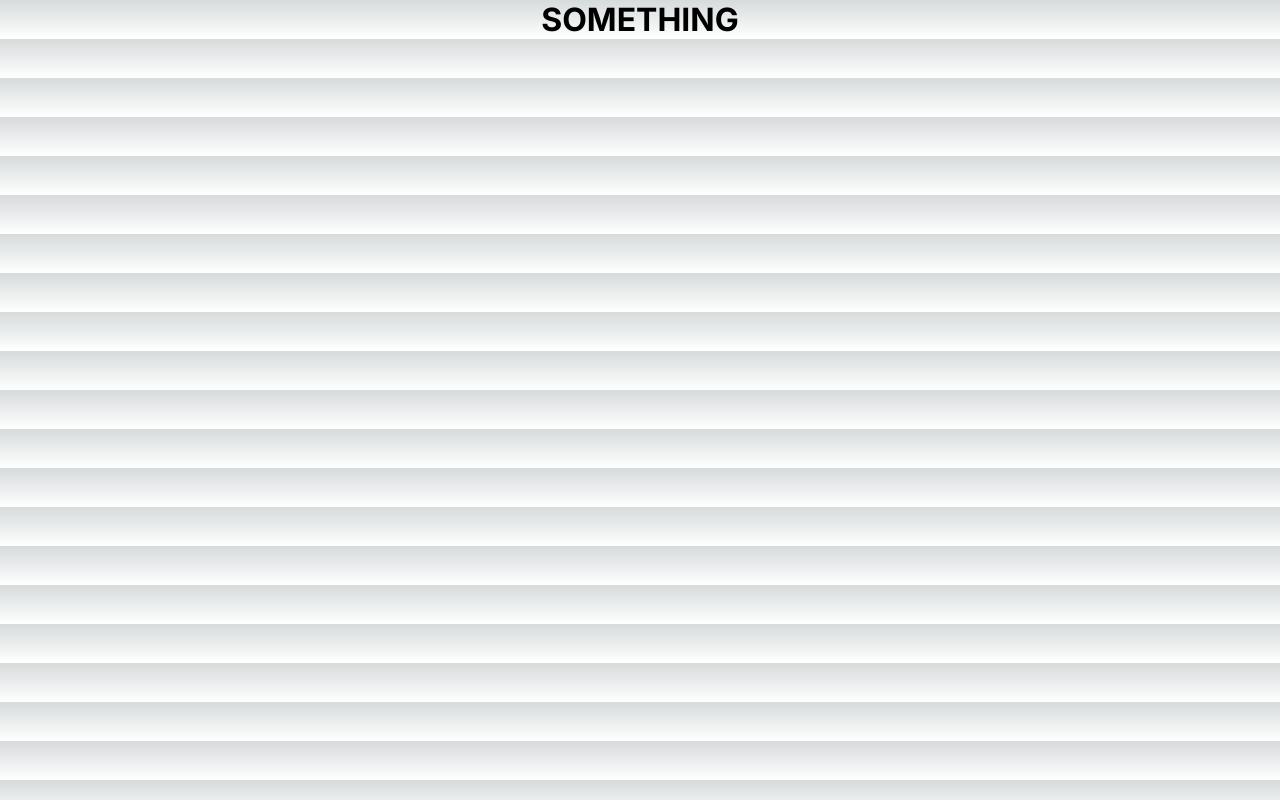
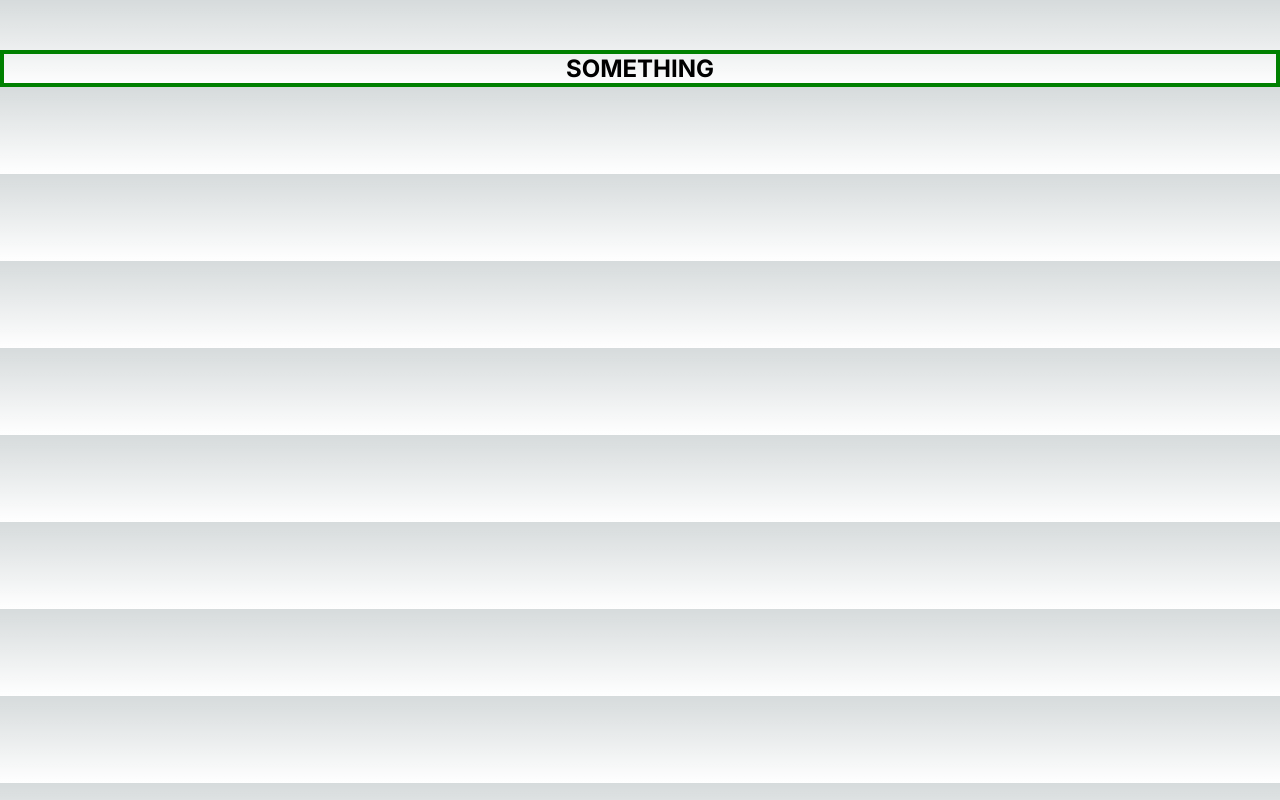
Before and after one commit to romulloqueiroz/romullo_portfolio, a Next.js app: page / in a window 1280 px wide. Built offline with nearby package versions, Linux system fonts and the light colour scheme.

Commit message:
feat - transient props & dynamic tags on View component

```diff
--- a/app/components/atoms/View/View.styles.ts
+++ b/app/components/atoms/View/View.styles.ts
@@ -1,56 +1,57 @@
 import styled from 'styled-components'
 import { ViewType } from './View.types'
 
-export const StyledView = styled.div<Partial<ViewType>>`
+// export const StyledView = styled.div<Partial<ViewType>>`
+export const StyledView = styled.div.attrs<Partial<ViewType>>(({ as }) => ({ as: as || 'div' }))`
   display: flex;
   flex-direction: column; // Only to simulate the React Native workflow
 
-  ${({ p }) => p && `padding: ${typeof p === 'number' ? `${p}px` : p};`};
-  ${({ ph }) => ph && `padding: 0 ${typeof ph === 'number' ? `${ph}px` : ph};`};
-  ${({ pv }) => pv && `padding: ${typeof pv === 'number' ? `${pv}px` : pv} 0;`};
-  ${({ pl }) => pl && `padding-left: ${typeof pl === 'number' ? `${pl}px` : pl};`};
-  ${({ pr }) => pr && `padding-right: ${typeof pr === 'number' ? `${pr}px` : pr};`};
-  ${({ pt }) => pt && `padding-top: ${typeof pt === 'number' ? `${pt}px` : pt};`};
-  ${({ pb }) => pb && `padding-bottom: ${typeof pb === 'number' ? `${pb}px` : pb};`};
+  ${({ $p }) => $p && `padding: ${typeof $p === 'number' ? `${$p}px` : $p};`};
+  ${({ $ph }) => $ph && `padding: 0 ${typeof $ph === 'number' ? `${$ph}px` : $ph};`};
+  ${({ $pv }) => $pv && `padding: ${typeof $pv === 'number' ? `${$pv}px` : $pv} 0;`};
+  ${({ $pl }) => $pl && `padding-left: ${typeof $pl === 'number' ? `${$pl}px` : $pl};`};
+  ${({ $pr }) => $pr && `padding-right: ${typeof $pr === 'number' ? `${$pr}px` : $pr};`};
+  ${({ $pt }) => $pt && `padding-top: ${typeof $pt === 'number' ? `${$pt}px` : $pt};`};
+  ${({ $pb }) => $pb && `padding-bottom: ${typeof $pb === 'number' ? `${$pb}px` : $pb};`};
 
-  ${({ p }) => p && `padding: ${typeof p === 'number' ? `${p}px` : p};`};
-  ${({ ph }) => ph && `padding: 0 ${typeof ph === 'number' ? `${ph}px` : ph};`};
-  ${({ pv }) => pv && `padding: ${typeof pv === 'number' ? `${pv}px` : pv} 0;`};
-  ${({ pl }) => pl && `padding-left: ${typeof pl === 'number' ? `${pl}px` : pl};`};
-  ${({ pr }) => pr && `padding-right: ${typeof pr === 'number' ? `${pr}px` : pr};`};
-  ${({ pt }) => pt && `padding-top: ${typeof pt === 'number' ? `${pt}px` : pt};`};
-  ${({ pb }) => pb && `padding-bottom: ${typeof pb === 'number' ? `${pb}px` : pb};`};
+  ${({ $m }) => $m && `margin: ${typeof $m === 'number' ? `${$m}px` : $m};`};
+  ${({ $mh }) => $mh && `margin: 0 ${typeof $mh === 'number' ? `${$mh}px` : $mh};`};
+  ${({ $mv }) => $mv && `margin: ${typeof $mv === 'number' ? `${$mv}px` : $mv} 0;`};
+  ${({ $ml }) => $ml && `margin-left: ${typeof $ml === 'number' ? `${$ml}px` : $ml};`};
+  ${({ $mr }) => $mr && `margin-right: ${typeof $mr === 'number' ? `${$mr}px` : $mr};`};
+  ${({ $mt }) => $mt && `margin-top: ${typeof $mt === 'number' ? `${$mt}px` : $mt};`};
+  ${({ $mb }) => $mb && `margin-bottom: ${typeof $mb === 'number' ? `${$mb}px` : $mb};`};
 
-  ${({ h }) => h && `height: ${typeof h === 'number' ? `${h}px` : h};`};
-  ${({ w }) => w && `width: ${typeof w === 'number' ? `${w}px` : w};`};
+  ${({ $h }) => $h && `height: ${typeof $h === 'number' ? `${$h}px` : $h};`};
+  ${({ $w }) => $w && `width: ${typeof $w === 'number' ? `${$w}px` : $w};`};
 
-  ${({ br }) => br && `border-radius: ${typeof br === 'number' ? `${br}px` : br};`};
-  ${({ btlr }) => btlr && `border-top-left-radius: ${typeof btlr === 'number' ? `${btlr}px` : btlr};`};
-  ${({ btrr }) => btrr && `border-top-right-radius: ${typeof btrr === 'number' ? `${btrr}px` : btrr};`};
-  ${({ bblr }) => bblr && `border-bottom-left-radius: ${typeof bblr === 'number' ? `${bblr}px` : bblr};`};
-  ${({ bbrr }) => bbrr && `border-bottom-right-radius: ${typeof bbrr === 'number' ? `${bbrr}px` : bbrr};`};
+  ${({ $br }) => $br && `border-radius: ${typeof $br === 'number' ? `${$br}px` : $br};`};
+  ${({ $btlr }) => $btlr && `border-top-left-radius: ${typeof $btlr === 'number' ? `${$btlr}px` : $btlr};`};
+  ${({ $btrr }) => $btrr && `border-top-right-radius: ${typeof $btrr === 'number' ? `${$btrr}px` : $btrr};`};
+  ${({ $bblr }) => $bblr && `border-bottom-left-radius: ${typeof $bblr === 'number' ? `${$bblr}px` : $bblr};`};
+  ${({ $bbrr }) => $bbrr && `border-bottom-right-radius: ${typeof $bbrr === 'number' ? `${$bbrr}px` : $bbrr};`};
 
-  ${({ bw }) => bw && `border-width: ${typeof bw === 'number' ? `${bw}px` : bw};`};
+  ${({ $bw }) => $bw && `border-width: ${typeof $bw === 'number' ? `${$bw}px` : $bw};`};
 
-  ${({ round }) => round && `height: ${round}px; width: ${round}px; border-radius: ${round / 2}px;`};
+  ${({ $round }) => $round && `height: ${$round}px; width: ${$round}px; border-radius: ${$round / 2}px;`};
 
-  ${({ flex }) => flex && `flex: ${flex};`};
-  ${({ flex1 }) => flex1 && `flex: 1;`};
+  ${({ $flex }) => $flex && `flex: ${$flex};`};
+  ${({ $flex1 }) => $flex1 && `flex: 1;`};
 
-  ${({ row }) => row && `flex-direction: row;`};
+  ${({ $row }) => $row && `flex-direction: row;`};
 
-  ${({ main }) => main && `justify-content: ${main};`};
-  ${({ cross }) => cross && `align-items: ${cross};`};
+  ${({ $main }) => $main && `justify-content: ${$main};`};
+  ${({ $cross }) => $cross && `align-items: ${$cross};`};
 
-  ${({ overflow }) => overflow && `overflow: ${overflow};`};
-  ${({ overflowHidden }) => overflowHidden && `overflow: hidden;`};
+  ${({ $overflow }) => $overflow && `overflow: ${$overflow};`};
+  ${({ $overflowHidden }) => $overflowHidden && `overflow: hidden;`};
 
-  ${({ position }) => position && `position: ${position};`};
-  ${({ absolute }) => absolute && `position: absolute;`};
-  ${({ absolute, x }) => absolute && x && `left: ${typeof x === 'number' ? `${x}px` : x};`};
-  ${({ absolute, rx }) => absolute && rx && `right: ${typeof rx === 'number' ? `${rx}px` : rx};`};
-  ${({ absolute, y }) => absolute && y && `top: ${typeof y === 'number' ? `${y}px` : y};`};
-  ${({ absolute, by }) => absolute && by && `bottom: ${typeof by === 'number' ? `${by}px` : by};`};
+  ${({ $position }) => $position && `position: ${$position};`};
+  ${({ $absolute }) => $absolute && `position: absolute;`};
+  ${({ $absolute, $x }) => $absolute && $x && `left: ${typeof $x === 'number' ? `${$x}px` : $x};`};
+  ${({ $absolute, $rx }) => $absolute && $rx && `right: ${typeof $rx === 'number' ? `${$rx}px` : $rx};`};
+  ${({ $absolute, $y }) => $absolute && $y && `top: ${typeof $y === 'number' ? `${$y}px` : $y};`};
+  ${({ $absolute, $by }) => $absolute && $by && `bottom: ${typeof $by === 'number' ? `${$by}px` : $by};`};
 
   ${props => props.style};
 `
--- a/app/components/atoms/View/View.tsx
+++ b/app/components/atoms/View/View.tsx
@@ -51,54 +51,56 @@ export const View: React.FC<Partial<ViewType>> = ({
   y,
   by,
   style,
+  as,
 }) => (
   <StyledView
-    ph={ph}
-    pv={pv}
-    pl={pl}
-    pr={pr}
-    pt={pt}
-    pb={pb}
-    p={p}
+    $ph={ph}
+    $pv={pv}
+    $pl={pl}
+    $pr={pr}
+    $pt={pt}
+    $pb={pb}
+    $p={p}
     // margins
-    mh={mh}
-    mv={mv}
-    ml={ml}
-    mr={mr}
-    mt={mt}
-    mb={mb}
-    m={m}
+    $mh={mh}
+    $mv={mv}
+    $ml={ml}
+    $mr={mr}
+    $mt={mt}
+    $mb={mb}
+    $m={m}
     // sizes
-    h={h}
-    w={w}
+    $h={h}
+    $w={w}
     // border radius
-    br={br}
-    btlr={btlr}
-    btrr={btrr}
-    bblr={bblr}
-    bbrr={bbrr}
+    $br={br}
+    $btlr={btlr}
+    $btrr={btrr}
+    $bblr={bblr}
+    $bbrr={bbrr}
     // border width
-    bw={bw}
+    $bw={bw}
     // circle
-    round={round}
+    $round={round}
     // flex
-    flex={flex}
-    flex1={!!flex1 && !flex}
+    $flex={flex}
+    $flex1={!!flex1 && !flex}
     // flexbox
-    row={row}
-    main={main}
-    cross={cross}
+    $row={row}
+    $main={main}
+    $cross={cross}
     // overflow
-    overflow={overflow}
-    overflowHidden={overflowHidden}
+    $overflow={overflow}
+    $overflowHidden={overflowHidden}
     // position
-    position={position}
-    absolute={absolute}
-    x={x}
-    rx={rx}
-    y={y}
-    by={by}
+    $position={position}
+    $absolute={absolute}
+    $x={x}
+    $rx={rx}
+    $y={y}
+    $by={by}
     style={style}
+    as={as}
   >
     {children}
   </StyledView>
--- a/app/page.tsx
+++ b/app/page.tsx
@@ -8,6 +8,11 @@ export default function Home() {
         w='100vw'
         main='center'
         cross='center'
+        style={{
+          border: '4px solid green'
+        }}
+        as='section'
+        mt={50}
       >
         <h1 className={styles.title}>SOMETHING</h1>
       </View>
```
Also changed, not shown: app/components/atoms/View/View.types.ts (+38 -0 lines).
